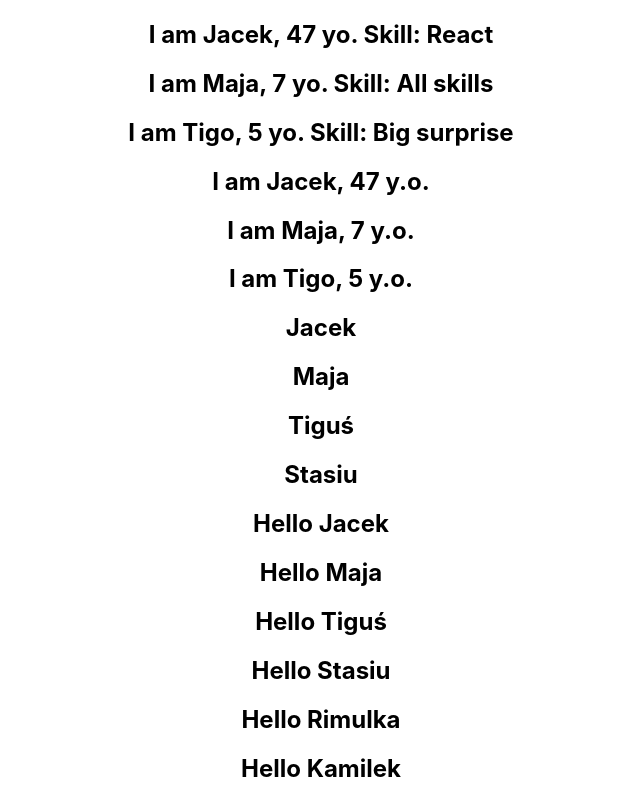
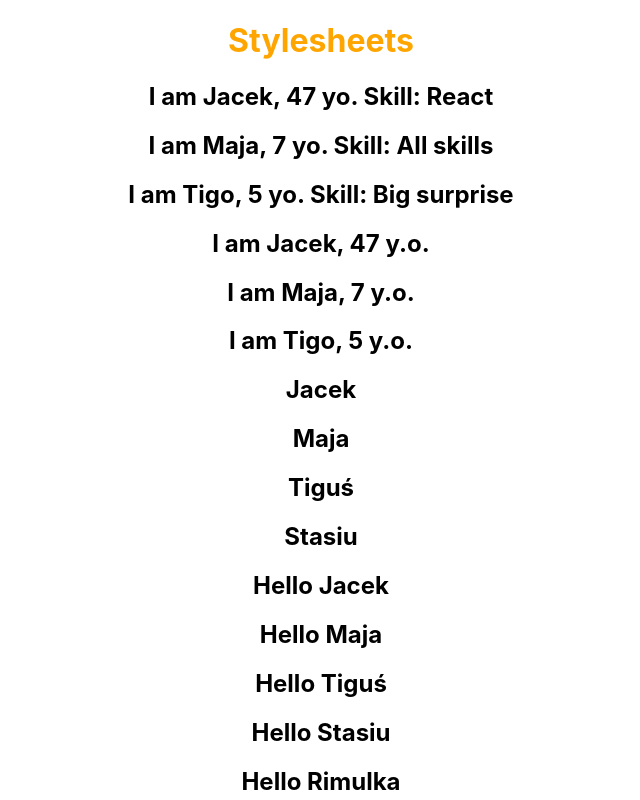
Before and after one commit to jaceksen/helloWorldWishwas, a React (Create React App) app: page / in a window 1280 px wide. Shown: the top 800 px of the page, without its empty margins (319-959 px from the left). Built offline with nearby package versions, Linux system fonts and the light colour scheme.

Commit message:
CSS & lifecycle methods - beginning

```diff
--- a/src/App.js
+++ b/src/App.js
@@ -11,10 +11,12 @@
 import ParentCompnent from './components/ParentCompnent';
 import UserGreeting from './components/UserGreeting';
 import NameList from './components/NameList';
+import Stylsheet from './components/Stylesheet';
 
 function App() {
   return (
     <div className="App">
+      <Stylsheet />
       <NameList />
       <UserGreeting />
       <ParentCompnent />
--- /dev/null
+++ b/src/components/Stylesheet.js
@@ -0,0 +1,12 @@
+import React from 'react'
+import './myStyles.css'
+
+function Stylesheet() {
+    return (
+        <div>
+            <h1 className="primary">Stylesheets</h1>
+        </div>
+    )
+}
+
+export default Stylesheet
--- /dev/null
+++ b/src/components/myStyles.css
@@ -0,0 +1,3 @@
+.primary {
+    color: orange;
+}
```
